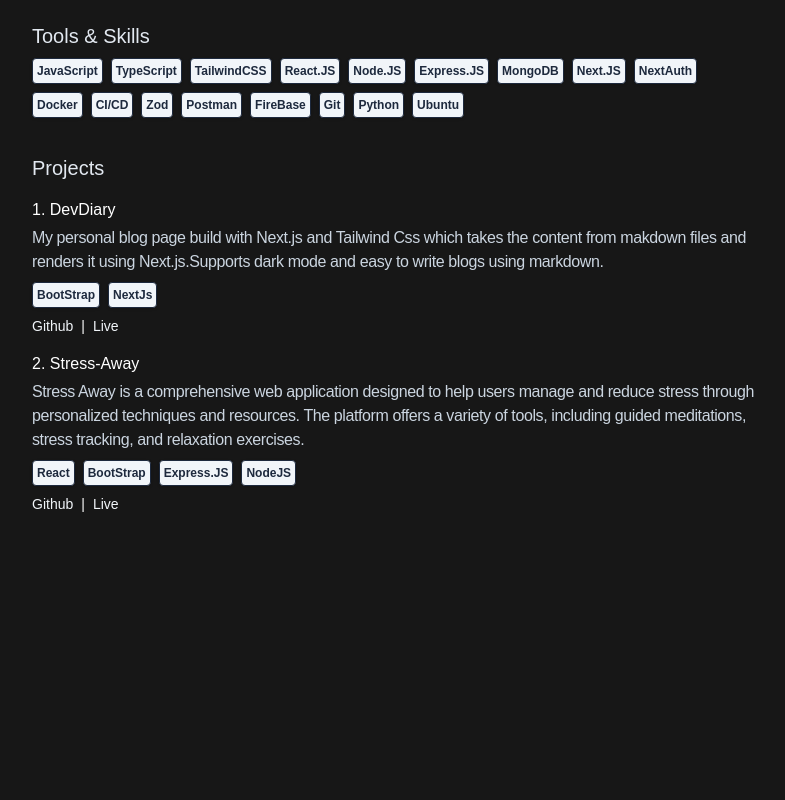
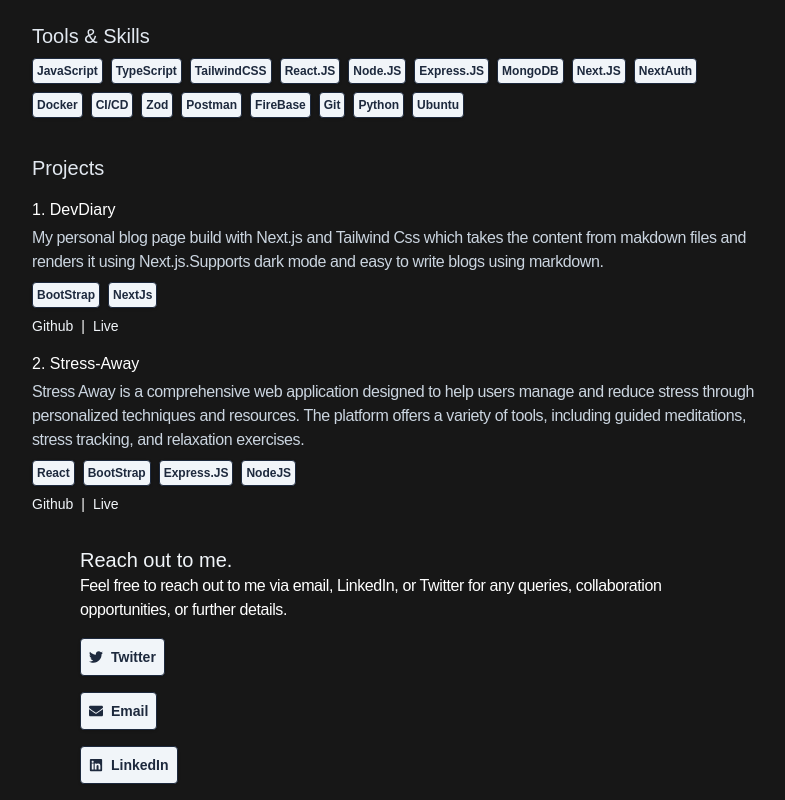
Before and after one commit to govindti/my-portfolio-nextjs, a Next.js app: page / in a window 1280 px wide. Shown: the part 314-1114 px from the top of the page, without its empty margins (240-1025 px from the left). Before the commit the page ends 844 px from the top, so only its background shows below. Built offline with nearby package versions, Linux system fonts and the light colour scheme.

Commit message:
Add Footer component and update Header and page structure for improved contact information display

```diff
--- /dev/null
+++ b/Components/PagesComponents/Footer.tsx
@@ -0,0 +1,88 @@
+import React from 'react';
+
+function Footer() {
+  return (
+    <>
+      <div className='mx-auto max-w-2xl md:px-4 px-8 mt-8'>
+        <h2 className='text-xl text-slate-100'>Reach out to me.</h2>
+        <p className='text-base tracking-tight'>
+          Feel free to reach out to me via email, LinkedIn, or Twitter for any queries, collaboration opportunities, or further details.
+        </p>
+        <div className='mt-4 mb-4'>
+          <div className='mt-4 flex flex-wrap gap-4'>
+            <a
+              className='bg-slate-100 text-slate-800 p-2 border rounded shadow text-sm font-semibold flex items-center'
+              target='_blank'
+              rel='noopener noreferrer'
+              href='https://x.com/Govind_tiwari_'
+            >
+              <svg
+                stroke='currentColor'
+                fill='currentColor'
+                strokeWidth='0'
+                viewBox='0 0 512 512'
+                height='1em'
+                width='1em'
+                xmlns='http://www.w3.org/2000/svg'
+                aria-label='Twitter'
+              >
+                <path d='M459.37 151.716c.325 4.548.325 9.097.325 13.645 0 138.72-105.583 298.558-298.558 298.558-59.452 0-114.68-17.219-161.137-47.106 8.447.974 16.568 1.299 25.34 1.299 49.055 0 94.213-16.568 130.274-44.832-46.132-.975-84.792-31.188-98.112-72.772 6.498.974 12.995 1.624 19.818 1.624 9.421 0 18.843-1.3 27.614-3.573-48.081-9.747-84.143-51.98-84.143-102.985v-1.299c13.969 7.797 30.214 12.67 47.431 13.319-28.264-18.843-46.781-51.005-46.781-87.391 0-19.492 5.197-37.36 14.294-52.954 51.655 63.675 129.3 105.258 216.365 109.807-1.624-7.797-2.599-15.918-2.599-24.04 0-57.828 46.782-104.934 104.934-104.934 30.213 0 57.502 12.67 76.67 33.137 23.715-4.548 46.456-13.32 66.599-25.34-7.798 24.366-24.366 44.833-46.132 57.827 21.117-2.273 41.584-8.122 60.426-16.243-14.292 20.791-32.161 39.308-52.628 54.253z'></path>
+              </svg>
+              <span className='ml-2'>Twitter</span>
+            </a>
+          </div>
+        </div>
+        <div className='mt-4 mb-4'>
+          <div className='mt-4 flex flex-wrap gap-4'>
+            <a
+              className='bg-slate-100 text-slate-800 p-2 border rounded shadow text-sm font-semibold flex items-center'
+              target='_blank'
+              rel='noopener noreferrer'
+              href='mailto:108tiwari.g@gmail.com'
+            >
+              <svg
+                stroke='currentColor'
+                fill='currentColor'
+                strokeWidth='0'
+                viewBox='0 0 512 512'
+                height='1em'
+                width='1em'
+                xmlns='http://www.w3.org/2000/svg'
+                aria-label='Email'
+              >
+                <path d='M502.3 190.8c3.9-3.1 9.7-.2 9.7 4.7V400c0 26.5-21.5 48-48 48H48c-26.5 0-48-21.5-48-48V195.6c0-5 5.7-7.8 9.7-4.7 22.4 17.4 52.1 39.5 154.1 113.6 21.1 15.4 56.7 47.8 92.2 47.6 35.7.3 72-32.8 92.3-47.6 102-74.1 131.6-96.3 154-113.7zM256 320c23.2.4 56.6-29.2 73.4-41.4 132.7-96.3 142.8-104.7 173.4-128.7 5.8-4.5 9.2-11.5 9.2-18.9v-19c0-26.5-21.5-48-48-48H48C21.5 64 0 85.5 0 112v19c0 7.4 3.4 14.3 9.2 18.9 30.6 23.9 40.7 32.4 173.4 128.7 16.8 12.2 50.2 41.8 73.4 41.4z'></path>
+              </svg>
+              <span className='ml-2'>Email</span>
+            </a>
+          </div>
+        </div>
+        <div className='mt-4 mb-4'>
+          <div className='mt-4 flex flex-wrap gap-4'>
+            <a
+              className='bg-slate-100 text-slate-800 p-2 border rounded shadow text-sm font-semibold flex items-center'
+              target='_blank'
+              rel='noopener noreferrer'
+              href='https://www.linkedin.com/in/govindtiwri/'
+            >
+              <svg
+                stroke='currentColor'
+                fill='currentColor'
+                strokeWidth='0'
+                viewBox='0 0 448 512'
+                height='1em'
+                width='1em'
+                xmlns='http://www.w3.org/2000/svg'
+                aria-label='LinkedIn'
+              >
+                <path d='M416 32H31.9C14.3 32 0 46.5 0 64.3v383.4C0 465.5 14.3 480 31.9 480H416c17.6 0 32-14.5 32-32.3V64.3c0-17.8-14.4-32.3-32-32.3zM135.4 416H69V202.2h66.5V416zm-33.2-243c-21.3 0-38.5-17.3-38.5-38.5S80.9 96 102.2 96c21.2 0 38.5 17.3 38.5 38.5 0 21.3-17.2 38.5-38.5 38.5zm282.1 243h-66.4V312c0-24.8-.5-56.7-34.5-56.7-34.6 0-39.9 27-39.9 54.9V416h-66.4V202.2h63.7v29.2h.9c8.9-16.8 30.6-34.5 62.9-34.5 67.2 0 79.7 44.3 79.7 101.9V416z'></path>
+              </svg>
+              <span className='ml-2'>LinkedIn</span>
+            </a>
+          </div>
+        </div>
+      </div>
+    </>
+  );
+}
+
+export default Footer;
--- a/Components/PagesComponents/Header.tsx
+++ b/Components/PagesComponents/Header.tsx
@@ -13,13 +13,13 @@ function Header() {
             </div>
             <div className="text-base flex flex-col md:flex-row gap-3 items-center md:items-start">
                 <div className="flex flex-center md:flex-row gap-3 items-center">
-                    <a href="https://twitter.com/tiwari_govind" target="_blank" rel="noopener noreferrer" className="text-slate-200 hover:text-slate-400 transition duration-300 ease-in-out">
+                    <a href="https://x.com/Govind_tiwari_" target="_blank" rel="noopener noreferrer" className="text-slate-200 hover:text-slate-400 transition duration-300 ease-in-out">
                         <TwitterIcon />
                     </a>
-                    <a href="https://www.linkedin.com/in/govindtiwari/" target="_blank" rel="noopener noreferrer" className="text-slate-200 hover:text-slate-400 transition duration-300 ease-in-out">
+                    <a href="https://www.linkedin.com/in/govindtiwri" target="_blank" rel="noopener noreferrer" className="text-slate-200 hover:text-slate-400 transition duration-300 ease-in-out">
                         <LinkedInIcon />
                     </a>
-                    <a href='https://www.github.com/tiwari-govind' target="_blank" rel="noopener noreferrer" className="text-slate-200 hover:text-slate-400 transition duration-300 ease-in-out">
+                    <a href='https://github.com/govindti' target="_blank" rel="noopener noreferrer" className="text-slate-200 hover:text-slate-400 transition duration-300 ease-in-out">
                         <GitHubIcon />
                     </a>
                     <a href='https://drive.google.com/file/d/1vX0g2j4x8qk3J6b5z7Z5z5z5z5z5z5/view?usp=sharing' target="_blank" rel="noopener noreferrer" className="text-slate-200 hover:text-slate-400 transition duration-300 ease-in-out">
--- a/app/page.tsx
+++ b/app/page.tsx
@@ -1,4 +1,5 @@
 import About from '@/Components/PagesComponents/About'
+import Footer from '@/Components/PagesComponents/Footer'
 import Header from '@/Components/PagesComponents/Header'
 import Projects from '@/Components/PagesComponents/Projects'
 import SkillsTools from '@/Components/PagesComponents/SkillsTools'
@@ -11,6 +12,7 @@ function page() {
       <About/>
       <SkillsTools/>
       <Projects/>
+      <Footer/>
     </div>
   )
 }
```
